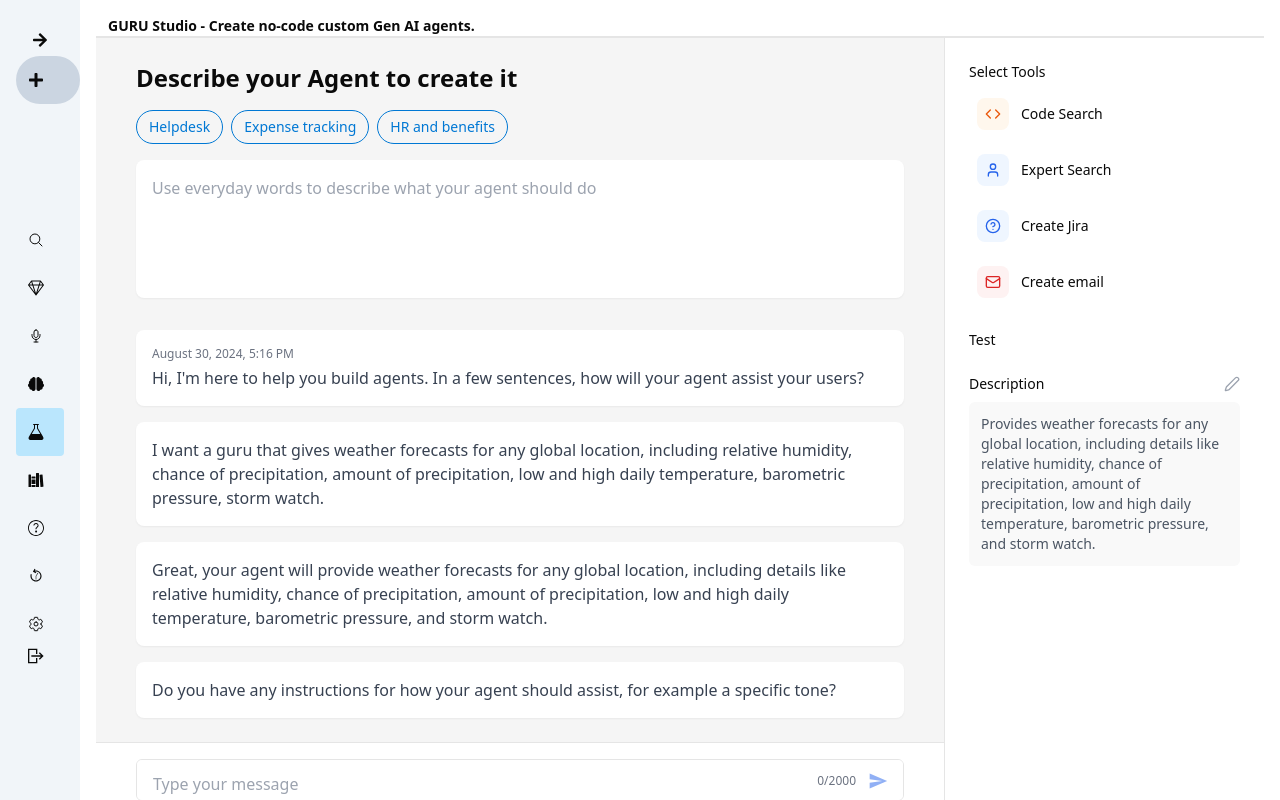
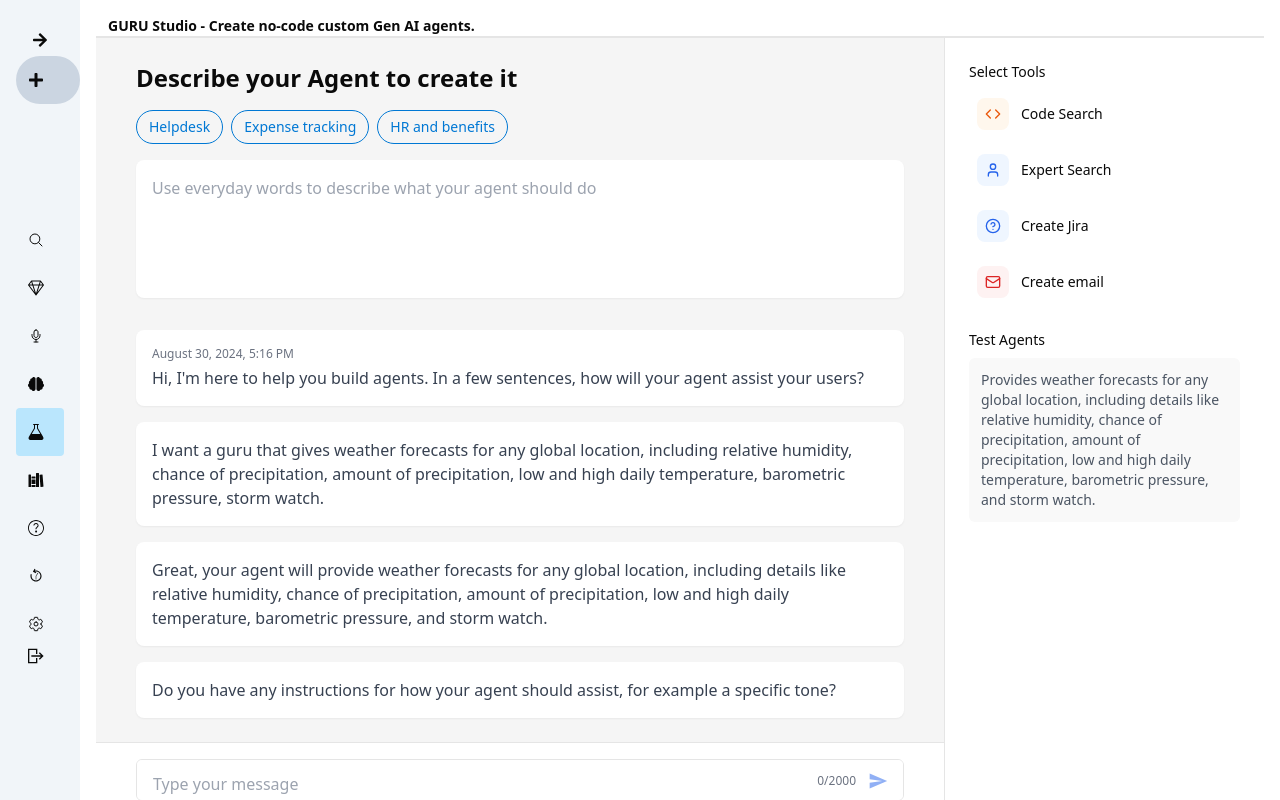
Before and after one commit to collinskrotich/Guru-AI, a Next.js app: page /application/lab in a window 1280 px wide. Built offline with nearby package versions, Linux system fonts and the light colour scheme.

Commit message:
update labs

```diff
--- a/app/application/lab/page.tsx
+++ b/app/application/lab/page.tsx
@@ -173,20 +173,11 @@
           {/* Configuration Sections */}
           <div className="space-y-6">
             {/* Name */}
+
+            {/* Test Agents */}
             <div>
               <div className="flex items-center justify-between mb-2">
-                <div className="flex items-center gap-1">
-                  <span className="text-sm font-medium">Test</span>
-                </div>
-              </div>
-
-            </div>
-
-            {/* Description */}
-            <div>
-              <div className="flex items-center justify-between mb-2">
-                <span className="text-sm font-medium">Description</span>
-                <Edit2 className="w-4 h-4 text-gray-400" />
+                <span className="text-sm font-medium">Test Agents</span>
               </div>
               <div className="p-3 bg-[#F9F9F9] rounded-md">
                 <p className="text-sm text-gray-600">
```
